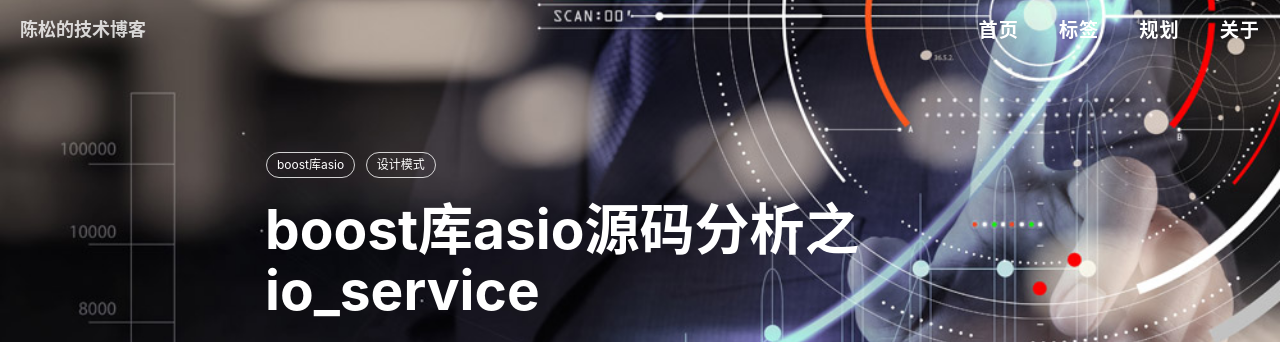
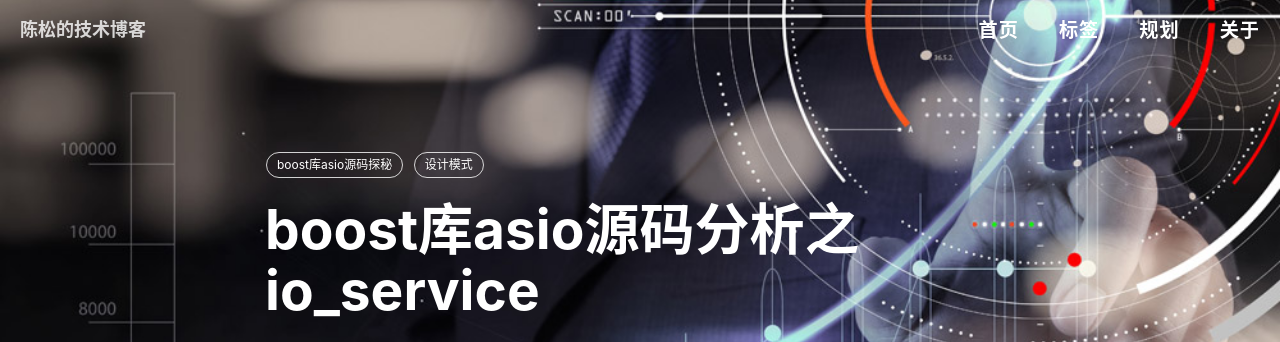
Before and after one commit to chensongpoixs/chensongpoixs.github.io, a Jekyll site: the page built from _posts/2019-01-24-boost库asio源码分析之io_service.md, in a window 1280 px wide and 900 px high. Shown: the top 342 px of the window. Built offline with Jekyll 4.4.1, drawn with Linux system fonts in a browser that asks for light colours; nearby versions of some CDN libraries; comment, search, counter and statistics services are not loaded; some of the changed text lies outside the part shown.

Commit message:
[boost库asio源码探秘]

```diff
--- a/_posts/2019-01-24-boost库asio源码分析之io_service.md
+++ b/_posts/2019-01-24-boost库asio源码分析之io_service.md
@@ -8,7 +8,7 @@ author:     chensong
 header-img: img/2019-01-24/bg_io_service.jpg
 catalog: 	 true
 tags:
-    - boost库asio
+    - boost库asio源码探秘
     - 设计模式
 ---
 
```
Also changed, not shown: _posts/2019-01-22-boost库asio源码分析之数据结构.md (+1 -1 lines).
